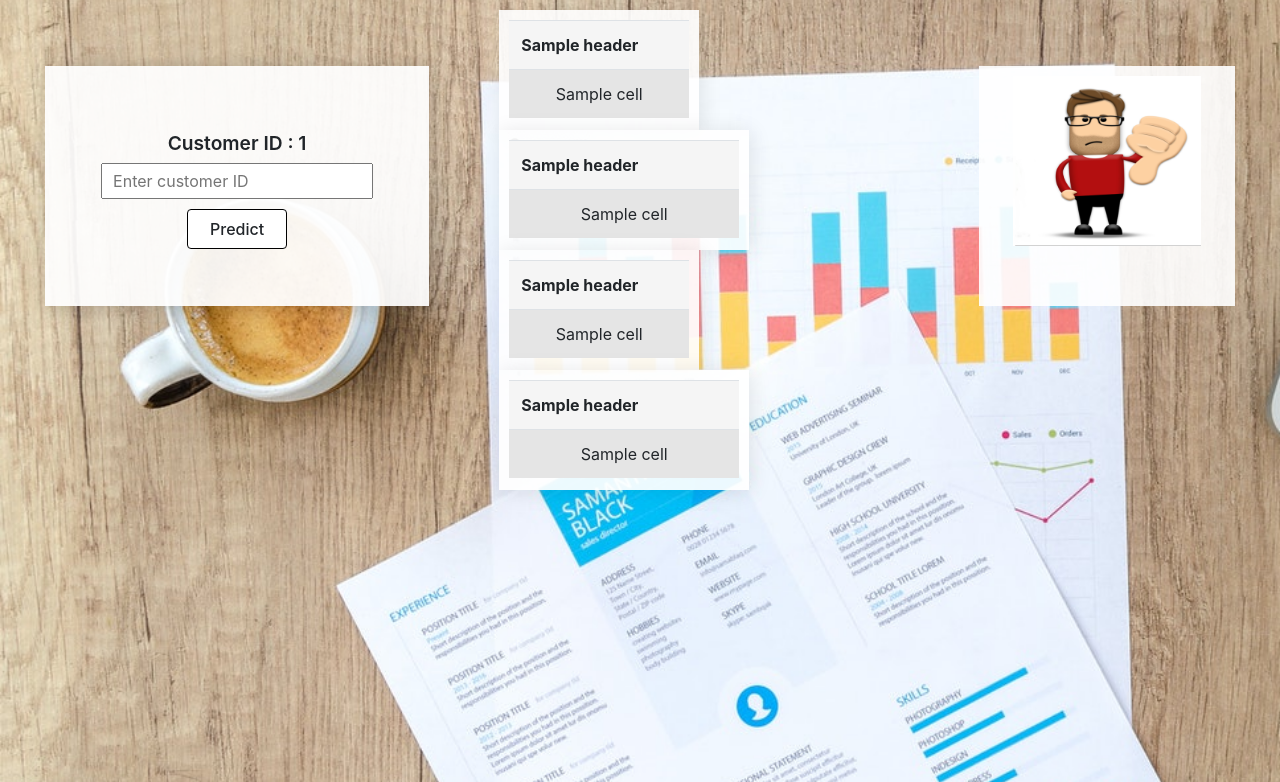
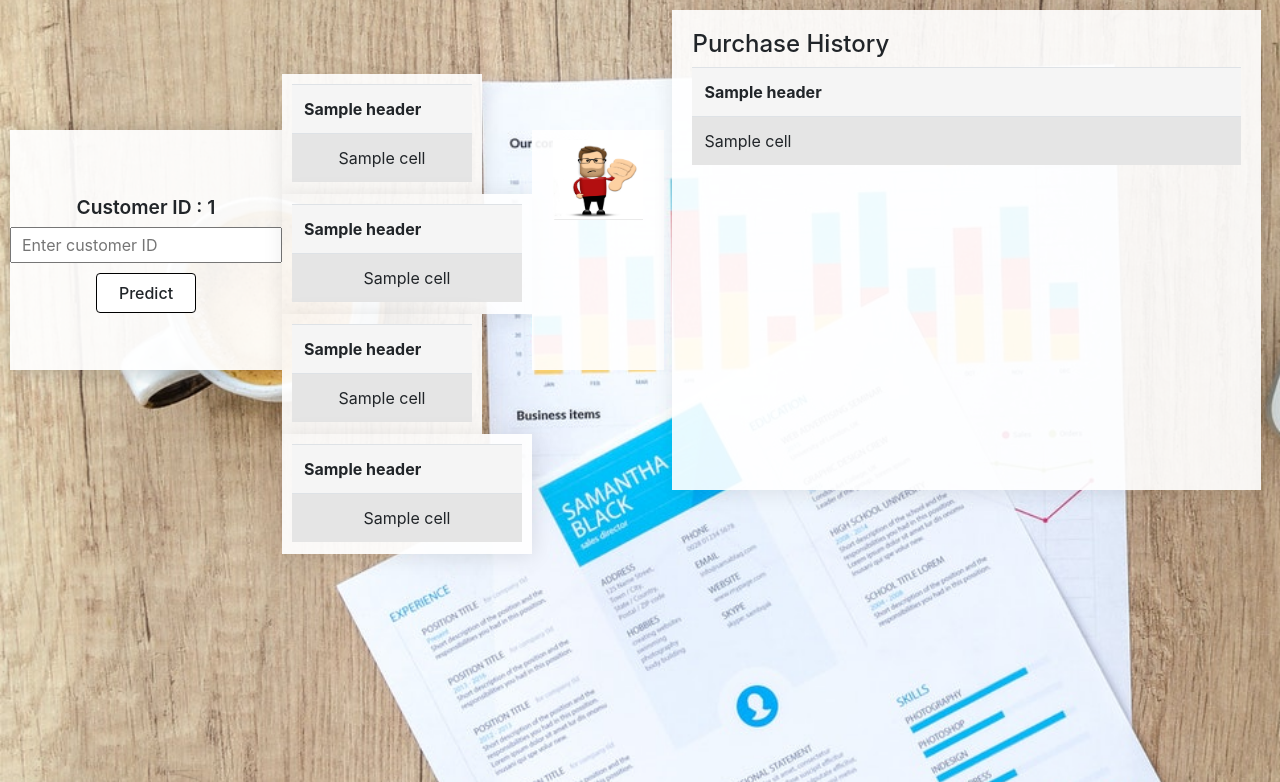
Before and after one commit to SurajNargide/Project-Retail-Store, a Flask app: template templates/index.html in a window 1280 px wide. Shown: the part 112-894 px from the top of the page. Run offline with Flask 2, Linux system fonts and the light colour scheme; the template is opened without the code that fills it: most values are stand-ins (such as "Sample title", 1, 10 or a date in 2020); some libraries are stand-ins or nearby versions.

Commit message:
Update index.html

```diff
--- a/templates/index.html
+++ b/templates/index.html
@@ -108,7 +108,26 @@
                         {% endif %}
                     </h6>
                 </div>
+            <section class="data">
+                <div class="data1">
+                    <h4>Purchase History</h4>
+                        <table class="table">
+                            <tr class="table__header">
+                                {% for header in headings %}
+                                <th class="table__cell">{{ header }}</th>
+                                {% endfor %}
+                            </tr>
+                            {% for row in data %}
+                            <tr class="table__row">
+                                {% for cell in row %}
+                                <td class="table__cell"> {{ cell }}</td>
+                                {% endfor %}
+                            </tr>
+                            {% endfor %}
+                        </table>
 
+                </div>
+            </section>
             </section>
          </main>
         <script src="https://code.jquery.com/jquery-3.3.1.slim.min.js" integrity="sha384-q8i/X+965DzO0rT7abK41JStQIAqVgRVzpbzo5smXKp4YfRvH+8abtTE1Pi6jizo" crossorigin="anonymous"></script>
```
